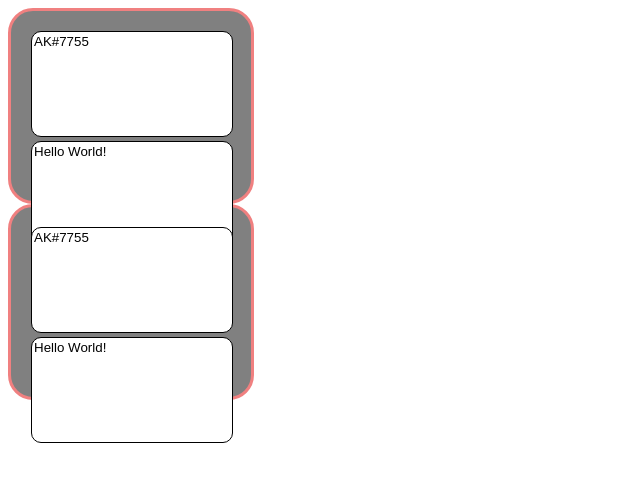
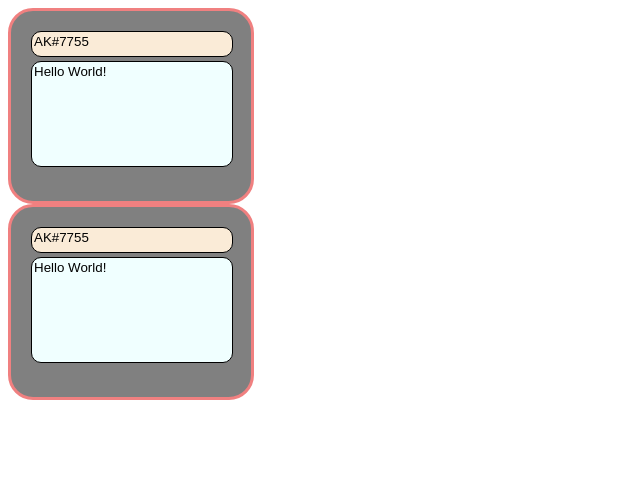
Before and after one commit to AlexAKAK/AK-Website, a plain HTML site: page templates/index.html in a window 1280 px wide. Shown: the whole page, without its empty margins (0-640 px from the left). Drawn offline with Linux system fonts and the light colour scheme.

Commit message:
Better styling for comments.

```diff
--- a/static/index_style.css
+++ b/static/index_style.css
@@ -11,7 +11,7 @@
 }
 
 
-.comment .author {
+.author {
     font-family: Arial, Helvetica, sans-serif;
     border-style: solid;
     border-color: black;
@@ -20,10 +20,13 @@
     height: 100px;
     width: 98%;
     padding:1%;
+    background-color: antiquewhite;
+    min-height: 10px;
+    max-height: 20px;
 
 }
 
-.comment .content {
+.content {
     font-family: Arial, Helvetica, sans-serif;
     border-style: solid;
     border-color: black;
@@ -32,5 +35,8 @@
     height: 100px;
     width: 98%;
     padding:1%;
+    background-color: azure;
+    min-height: 10px;
+    max-height: 10000px;
 
 }
```
